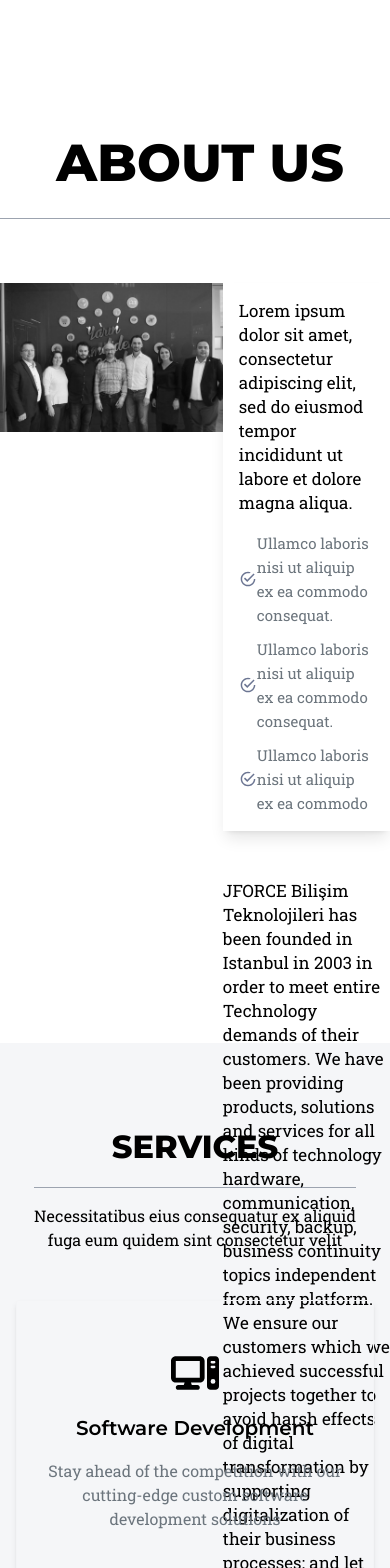
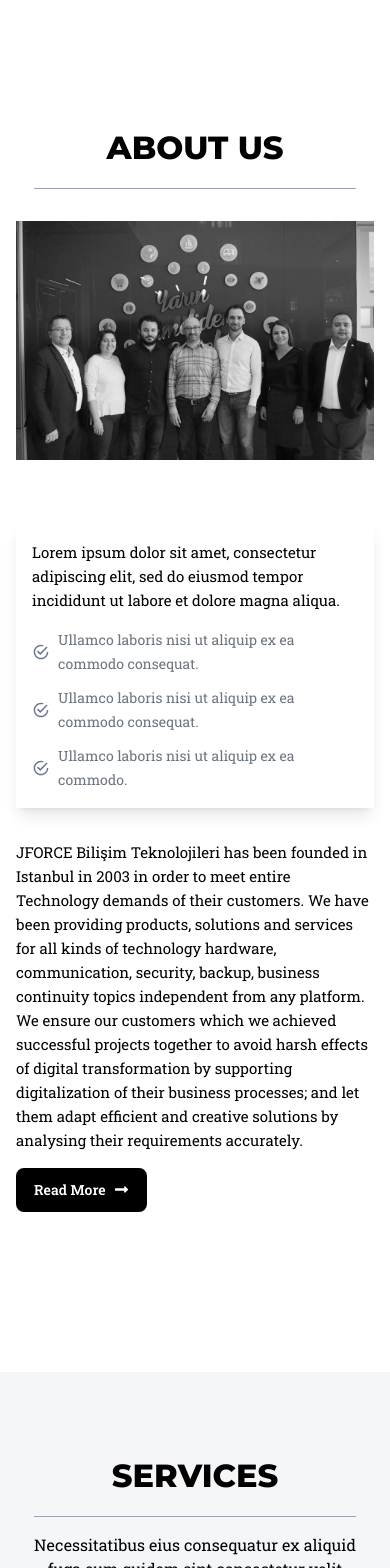
Before and after one commit to MeteBely/React-Corporate-Page-Template, a React (Vite) app: page / in a window 390 px wide. Shown: the part 880-2448 px from the top of the page. Built offline with nearby package versions, Linux system fonts and the light colour scheme.

Commit message:
about component responsive yapıldı

```diff
--- a/src/components/About.jsx
+++ b/src/components/About.jsx
@@ -13,28 +13,35 @@ const About = () => {
 
   return (
     <section>
-      <div className="mb-40">
+      <div className="mb-40 px-4">
         <div>
-          <h2 className="text-[52px] font-extrabold mb-16 pb-4 text-[#000] border-b border-gray-400 mx-auto text-center w-[400px] fontMontserrat">
+          <h2 className="text-[32px] sm:text-[40px] md:text-[48px] lg:text-[52px] font-extrabold mb-8 sm:mb-12 lg:mb-16 pb-4 text-[#000] border-b border-gray-400 mx-auto text-center w-auto max-w-[90%] sm:max-w-[80%] md:max-w-[60%] lg:max-w-[400px] fontMontserrat">
             ABOUT US
           </h2>
         </div>
-        <div className="flex flex-row justify-evenly items-start fontRoboto text-[#6c757d]">
-          <div className="w-[800px] h-[600px]" data-aos="fade-up">
-            <img src={jforceImage} alt="" />
+        <div className="flex flex-col gap-8 lg:flex-row justify-evenly items-start fontRoboto text-[#6c757d]">
+          <div
+            className="w-full lg:w-[50%] h-auto lg:h-[600px] mb-8 lg:mb-0"
+            data-aos="fade-up"
+          >
+            <img
+              src={jforceImage}
+              alt=""
+              className="w-full h-full object-cover"
+            />
           </div>
-          <div className="flex flex-col gap-12 items-center justify-start w-[600px] h-[400px] text-[17px] leading-6 tracking-[1.75]">
+          <div className="flex flex-col gap-8 md:gap-12 items-center justify-start w-full lg:w-[50%] h-auto text-[15px] sm:text-[16px] md:text-[17px] leading-6 tracking-[1.75]">
             <div className="shadow-lg p-4" data-aos="fade-up">
               <p className="mb-4 text-black">
                 Lorem ipsum dolor sit amet, consectetur adipiscing elit, sed do
                 eiusmod tempor incididunt ut labore et dolore magna aliqua.
               </p>
-              <ul className="flex flex-col gap-[10px] text-[15px]">
+              <ul className="flex flex-col gap-[10px] text-[14px] sm:text-[15px]">
                 <li className="flex flex-row items-center">
                   <span>
                     <IoMdCheckmarkCircleOutline size={18} color="#6B7592" />
                   </span>
-                  <p>
+                  <p className="ml-2">
                     Ullamco laboris nisi ut aliquip ex ea commodo consequat.
                   </p>
                 </li>
@@ -42,7 +49,7 @@ const About = () => {
                   <span>
                     <IoMdCheckmarkCircleOutline size={18} color="#6B7592" />
                   </span>
-                  <p>
+                  <p className="ml-2">
                     Ullamco laboris nisi ut aliquip ex ea commodo consequat.
                   </p>
                 </li>
@@ -50,7 +57,9 @@ const About = () => {
                   <span>
                     <IoMdCheckmarkCircleOutline size={18} color="#6B7592" />
                   </span>
-                  <p>Ullamco laboris nisi ut aliquip ex ea commodo</p>
+                  <p className="ml-2">
+                    Ullamco laboris nisi ut aliquip ex ea commodo.
+                  </p>
                 </li>
               </ul>
             </div>
@@ -71,19 +80,16 @@ const About = () => {
                 processes; and let them adapt efficient and creative solutions
                 by analysing their requirements accurately.
               </p>
+              <div data-aos="fade-up" data-aos-delay="300">
                 <button
-                data-aos="fade-up"
-                data-aos-delay="300"
                   onMouseEnter={() => setHoverBtn(true)}
                   onMouseLeave={() => setHoverBtn(false)}
-                className={`${
-                  hoverBtn ? "bg-[#fff]" : "bg-[#000]"
-                } transition-all flex flex-row items-center gap-2 border-2 border-[#000] rounded-lg px-8 py-[10px]`}
+                  className="transition-all flex flex-row items-center gap-2 border-2 border-[#000] rounded-lg px-4 py-2 sm:px-6 sm:py-2.5 hover:bg-[#fff] bg-[#000]"
                 >
                   <span
-                  className={`${
+                    className={`text-[14px] sm:text-[15px] font-semibold transition-all ${
                       hoverBtn ? "text-[#000]" : "text-[#fff]"
-                  } text-[15px] font-semibold transition-all`}
+                    }`}
                   >
                     Read More{" "}
                   </span>
@@ -96,6 +102,7 @@ const About = () => {
             </div>
           </div>
         </div>
+      </div>
     </section>
   );
 };
```
Lines whose indentation alone changed are shown as unchanged.
